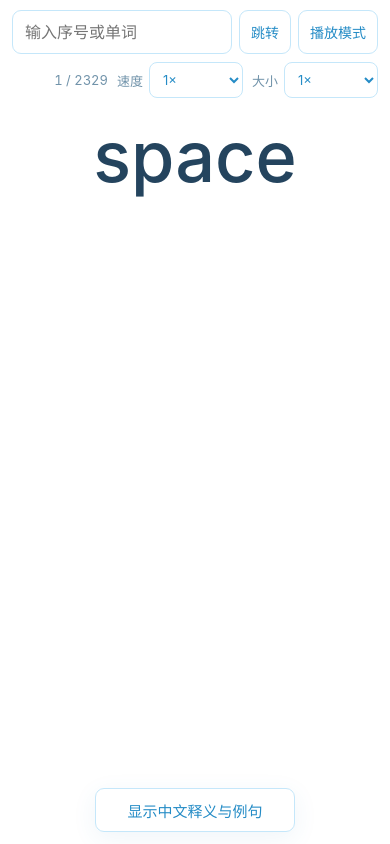
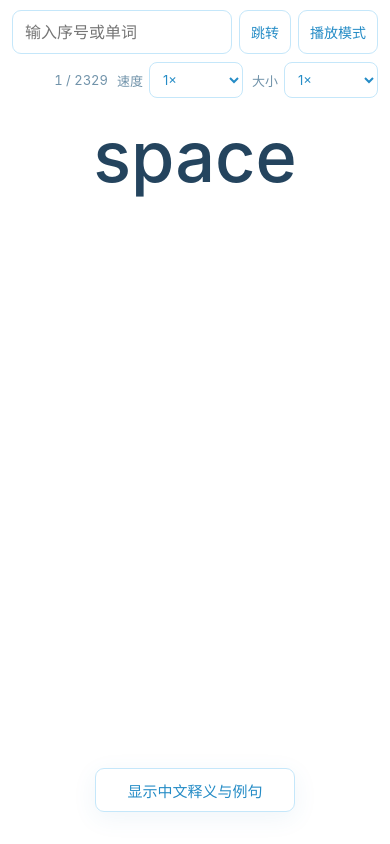
Before and after one commit to clearlove8888/Aword, a Vue app: page / in a window 390 px wide. Built offline with nearby package versions, Linux system fonts and the light colour scheme.

Commit message:
fix: Improve keyboard navigation and adjust padding for better layout consistency

```diff
--- a/src/App.vue
+++ b/src/App.vue
@@ -96,6 +96,7 @@ function jumpToTarget() {
   index.value = targetIndex
   revealed.value = false
   jumpMessage.value = ''
+  if (document.activeElement instanceof HTMLElement) document.activeElement.blur()
   if (resume) playCurrent()
 }
 
@@ -132,11 +133,14 @@ function handleTouchEnd(event) {
 }
 
 function onKeydown(event) {
-  if (event.target.closest('input, button, select')) return
-  if (event.key === '0') {
+  if (event.target.closest('input, textarea')) return
+  if (event.key === '0' || event.code === 'Digit0' || event.code === 'Numpad0') {
+    if (event.repeat) return
+    event.preventDefault()
     revealed.value = !revealed.value
     return
   }
+  if (event.target.closest('button, select')) return
   if (event.key !== 'ArrowLeft' && event.key !== 'ArrowRight') return
   event.preventDefault()
   moveWord(event.key === 'ArrowRight' ? 1 : -1)
--- a/src/style.css
+++ b/src/style.css
@@ -21,7 +21,7 @@ button, input, select { font: inherit; -webkit-tap-highlight-color: transparent;
   flex-direction: column;
   align-items: center;
   justify-content: flex-start;
-  padding: calc(env(safe-area-inset-top) + 82px) 24px calc(env(safe-area-inset-bottom) + 84px);
+  padding: calc(env(safe-area-inset-top) + 82px) 24px calc(env(safe-area-inset-bottom) + 106px);
   overflow: hidden;
 }
 
@@ -132,7 +132,7 @@ button, input, select { font: inherit; -webkit-tap-highlight-color: transparent;
   position: absolute;
   z-index: 3;
   left: 50%;
-  bottom: max(18px, env(safe-area-inset-bottom));
+  bottom: max(48px, calc(env(safe-area-inset-bottom) + 24px));
   transform: translateX(-50%);
   min-width: 210px;
   padding: 10px 18px;
@@ -159,7 +159,7 @@ button, input, select { font: inherit; -webkit-tap-highlight-color: transparent;
 
 @media (max-width: 600px) {
   .word-page {
-    padding: calc(env(safe-area-inset-top) + 118px) 16px calc(env(safe-area-inset-bottom) + 80px);
+    padding: calc(env(safe-area-inset-top) + 118px) 16px calc(env(safe-area-inset-bottom) + 92px);
   }
 
   .jump-form {
@@ -185,7 +185,7 @@ button, input, select { font: inherit; -webkit-tap-highlight-color: transparent;
   .jump-form button { padding-inline: 11px; font-size: 14px; }
   .word-content { font-size: min(var(--word-size), 128px, 22dvh); }
   .details { margin-top: 14px; padding-inline: 0; }
-  .reveal-button { bottom: max(12px, env(safe-area-inset-bottom)); min-width: 200px; }
+  .reveal-button { bottom: max(32px, calc(env(safe-area-inset-bottom) + 16px)); min-width: 200px; }
 }
 
 @media (max-width: 360px) {
```
